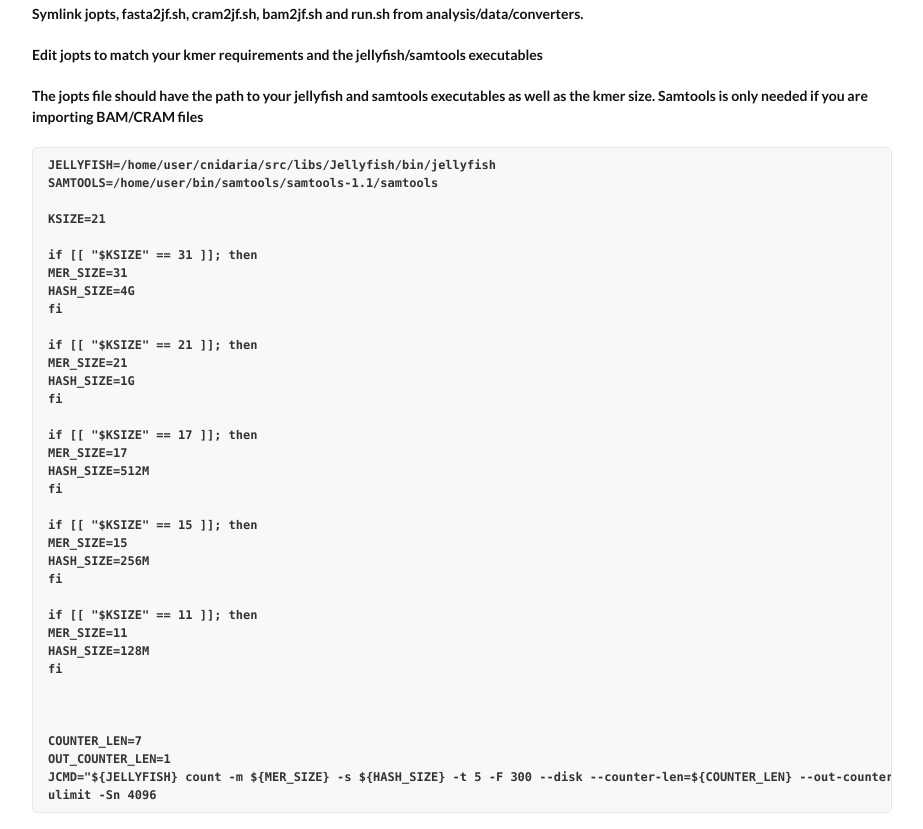
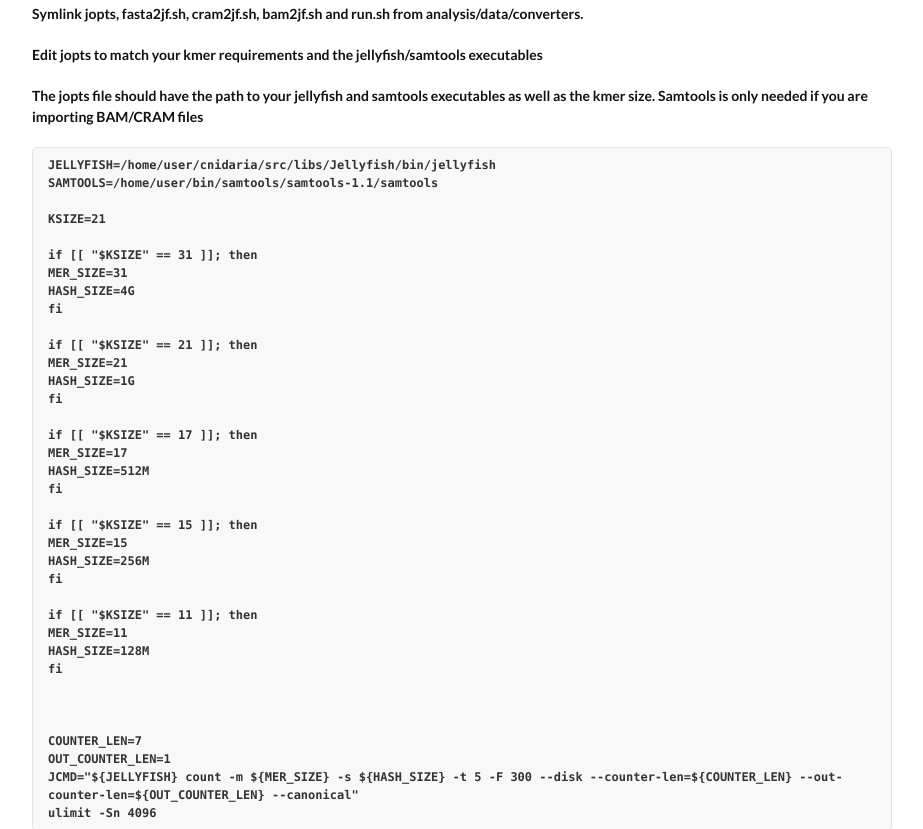
Before and after one commit to sauloal/cnidaria, a plain HTML site: page index.html in a window 1280 px wide. Shown: the part 5826-6655 px from the top of the page, without its empty margins (178-1101 px from the left). Drawn offline with Linux system fonts and the light colour scheme.

Commit message:
Update index.html

```diff
--- a/index.html
+++ b/index.html
@@ -301,7 +301,7 @@ $ sudo bash INSTALL.1.requirements
 <p>The jopts file should have the path to your jellyfish and samtools executables as well as
 the kmer size. Samtools is only needed if you are importing BAM/CRAM files</p>
 
-<pre>
+<pre class="prewrap">
 JELLYFISH=/home/user/cnidaria/src/libs/Jellyfish/bin/jellyfish
 SAMTOOLS=/home/user/bin/samtools/samtools-1.1/samtools
 
```
